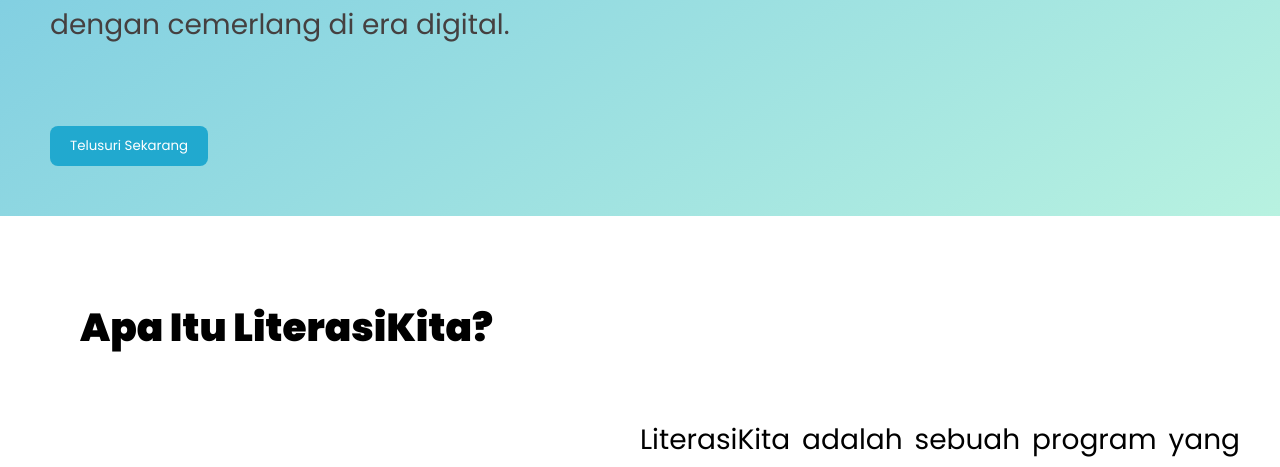
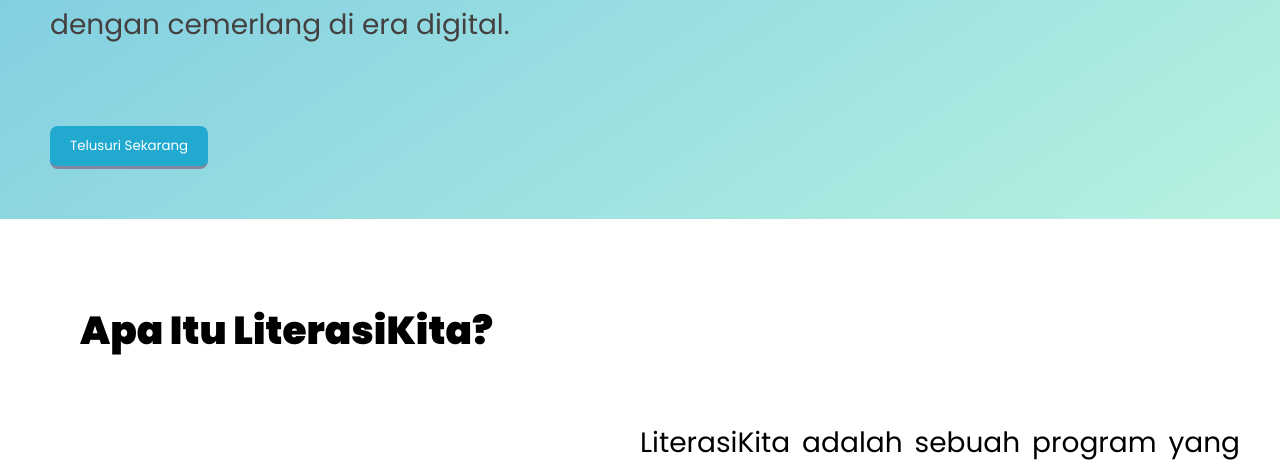
Before and after one commit to adepertiwi/tugas-skilpath-landing-page, a plain HTML site: page index.html in a window 1280 px wide. In both pictures the pointer is over the button "Telusuri Sekarang". Shown: the part 749-1216 px from the top of the page. Drawn offline with Linux system fonts and the light colour scheme.

Commit message:
style.css

```diff
--- a/style.css
+++ b/style.css
@@ -105,6 +105,11 @@
   border-radius: 8px;
   padding: 10px 20px;
   margin: 40px;
+}
+
+.cta:hover{
+  cursor: pointer;
+  border-bottom: 3px solid rgb(131, 134, 159);
 }
 
 content{
```
